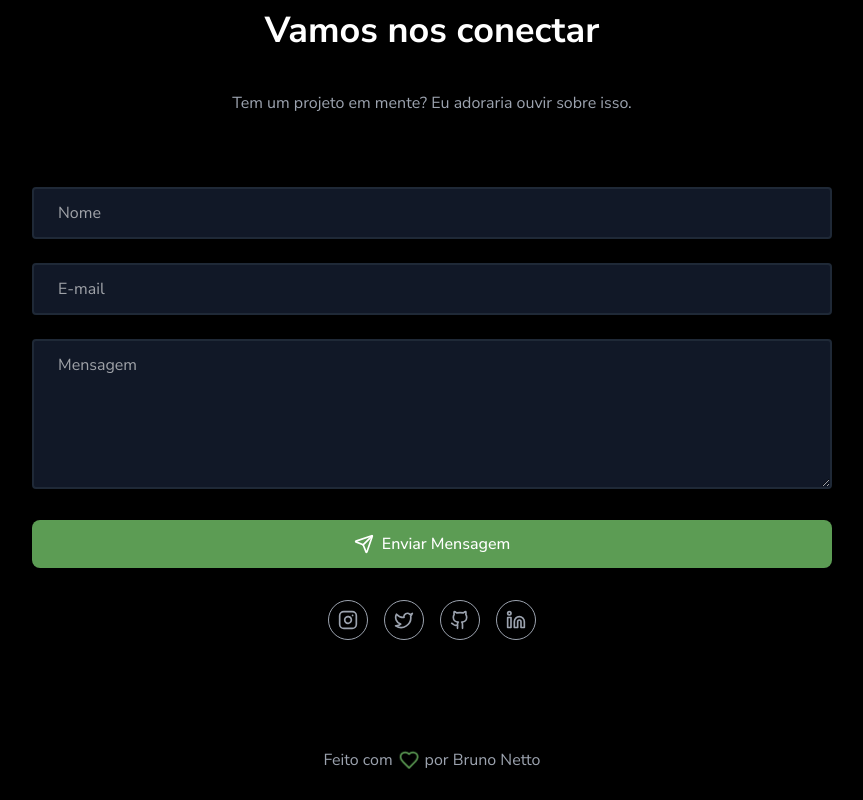
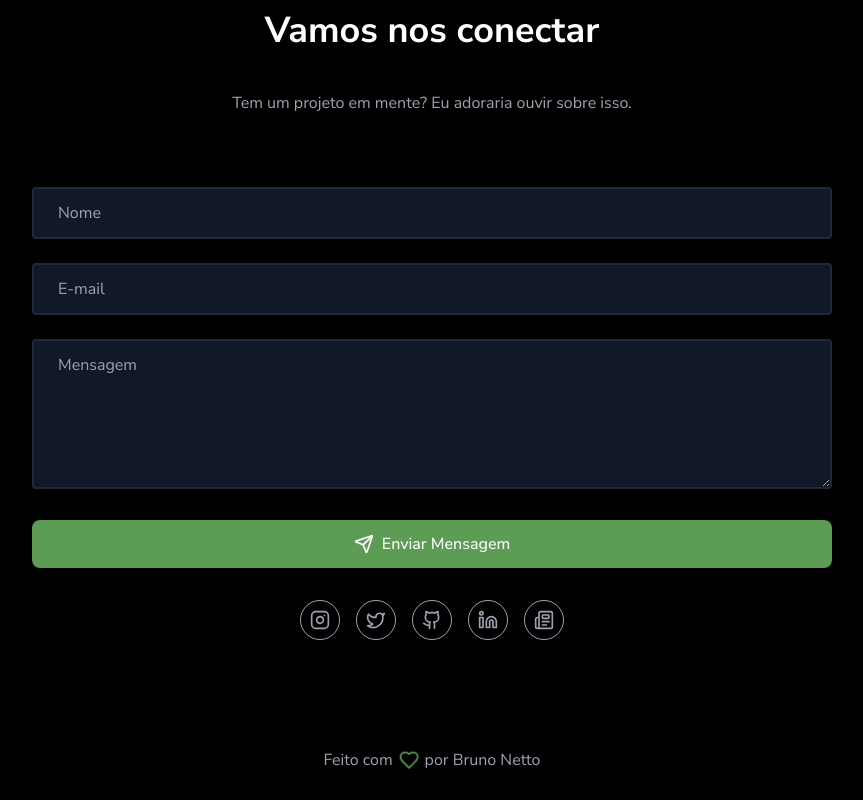
Before and after one commit to nettobruno/portfolio-2025, a Next.js app: page / in a window 1280 px wide. Shown: the part 3343-4143 px from the top of the page, without its empty margins (208-1071 px from the left). Built offline with nearby package versions, Linux system fonts and the light colour scheme.

Commit message:
Adiciona link para dev.to

```diff
--- a/src/ui/sections/FormSection/index.tsx
+++ b/src/ui/sections/FormSection/index.tsx
@@ -1,6 +1,6 @@
 import { useState } from "react";
 import { motion } from "framer-motion";
-import { Send, Instagram, Twitter, Github, Linkedin } from "lucide-react";
+import { Send, Instagram, Twitter, Github, Linkedin, Newspaper } from "lucide-react";
 import { useRouter } from "next/navigation";
 import TitleSection from "@/ui/components/TitleSection";
 import Input from "@/ui/components/Input";
@@ -153,6 +153,10 @@ const FormSection = () => {
         <ItemSocialMedia href="https://www.linkedin.com/in/bruno-netto-77434b187/" target="_blank">
           <Linkedin size={20} />
         </ItemSocialMedia>
+
+        <ItemSocialMedia href="https://dev.to/brunonetto_dev" target="_blank">
+          <Newspaper size={20} />
+        </ItemSocialMedia>
       </ContainerSocialMedia>
     </BlockForm>
   );
```
